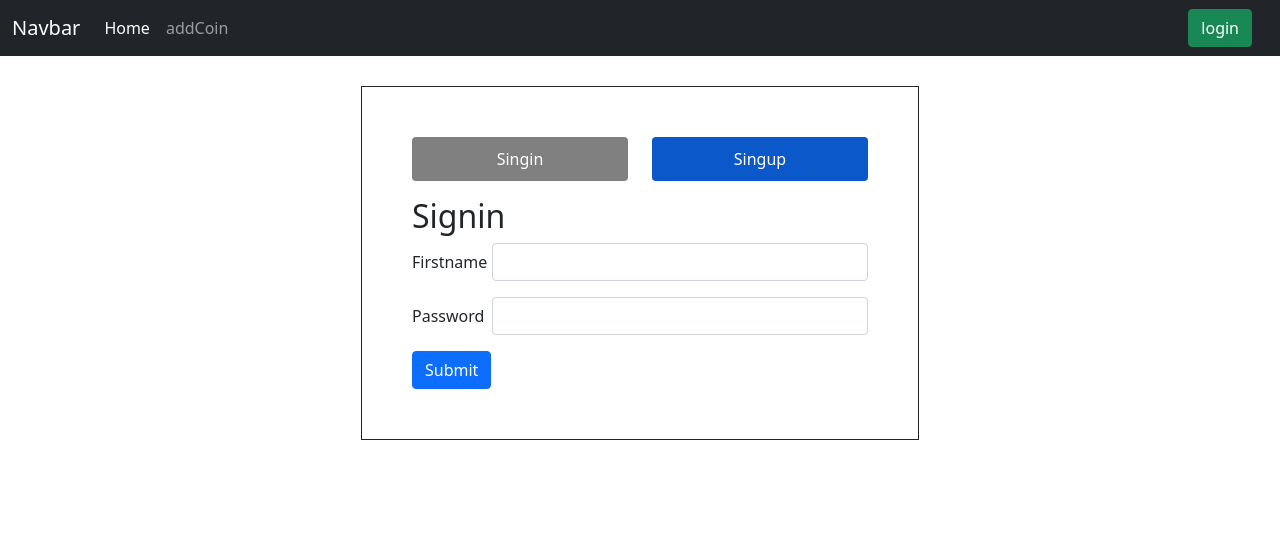
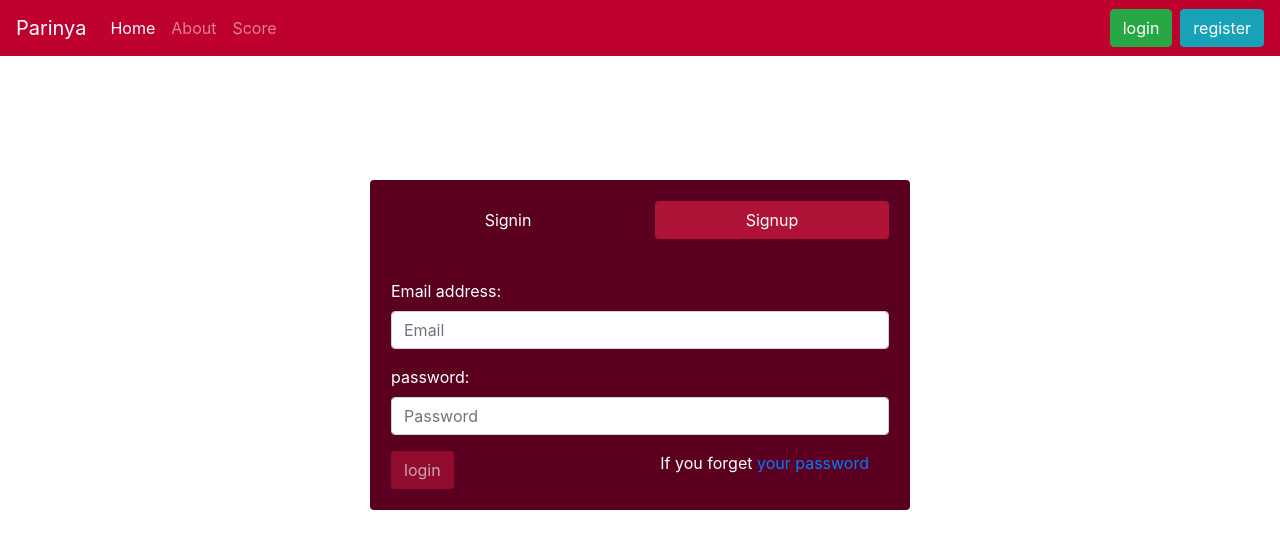
Before and after one commit to parinBo/coin-django, a Django app: page /login/ in a window 1280 px wide. Shown: the top 549 px of the page. Run offline with Django 3.2, Linux system fonts and the light colour scheme; some libraries are stand-ins or nearby versions.

Commit message:
change login/regis navbar

```diff
--- a/djangoCoin/settings.py
+++ b/djangoCoin/settings.py
@@ -117,7 +117,7 @@ USE_TZ = True
 
 # Static files (CSS, JavaScript, Images)
 # https://docs.djangoproject.com/en/3.1/howto/static-files/
-
+SESSION_COOKIE_AGE = 60
 STATIC_URL = 'static/'
 LOGIN_REDIRECT_URL = 'home'
 LOGOUT_REDIRECT_URL = 'login'
--- a/djangoCoin/urls.py
+++ b/djangoCoin/urls.py
@@ -7,7 +7,7 @@ urlpatterns = [
     path('',views.home,name="home"),
     path('login/', auth_views.LoginView.as_view(template_name='login.html'),name='login'),
     path('logout', auth_views.LogoutView.as_view(),name='logout'),
-    path('register',views.register,name="register"),
+    path('login/signup',views.register,name="register"),
     path('addcoin',views.addCoin,name="addCoin"),
 
 ]
--- /dev/null
+++ b/static/css/style.css
@@ -0,0 +1,15 @@
+.active-btn{
+    background: #5B0021;
+    color: white;
+}
+
+.wait-btn{
+    background: #AF1237;
+    color: white;
+}
+
+.btm-{
+    position: absolute;
+    right: 0;
+    margin-right: 40px;
+}
--- a/static/js/login.js
+++ b/static/js/login.js
@@ -1,17 +1,8 @@
-$(document).ready(function(){
-    $("#signupForm").hide();
-    $("#signinBtn").click(function(){
-        $(this).css("background-color", "gray");
-        $("#signupBtn").css("background-color", "#0a58ca");
-        $("#signinForm").show();
-        $("#signupForm").hide();
-    });
-
-
-    $("#signupBtn").click(function(){
-        $(this).css("background-color", "gray");
-        $("#signinBtn").css("background-color", "#0a58ca");
-        $("#signinForm").hide();
-        $("#signupForm").show();
-      });
-  });
+$("input[type=submit]").attr("disabled",true)
+$("#terms").click(function(){
+    if(document.getElementById("terms").checked){
+        $("input[type=submit]").attr("disabled",false)
+    }else{
+        $("input[type=submit]").attr("disabled",true)
+    }
+})
--- /dev/null
+++ b/static/js/script.js
@@ -0,0 +1,17 @@
+$(document).ready(function(){
+    $("#signupform").toggle()
+    $("#signinbtn").click(function(){
+        $("#signinform").show()
+        $("#signupform").hide()
+        $("#signupbtn").removeClass("active-btn").addClass("wait-btn");
+        $(this).removeClass("wait-btn").addClass("active-btn");
+        $()
+    })
+    $("#signupbtn").click(function(){
+        $("#signupform").show()
+        $("#signinform").hide()
+        $("#signinbtn").removeClass("active-btn").addClass("wait-btn");
+        $(this).removeClass("wait-btn").addClass("active-btn");
+    })
+
+})
--- a/templates/addCoin.html
+++ b/templates/addCoin.html
@@ -4,5 +4,10 @@
 
 {% block content %}
 
+<div class="container">
+    <div class="d-flex justify-content-center">
+        <h1>test</h1>
+    </div>
+</div>
 
 {% endblock content %}
--- a/templates/login.html
+++ b/templates/login.html
@@ -1,29 +1,82 @@
-{% extends "./share/layout.html" %}
+{% include './share/layout.html' %}
 {% load static %}
 {% block content %}
-
-<link rel="stylesheet" href="{% static 'css/login.css' %}">
-<script src="{% static 'js/login.js' %}"></script>
 <div class="container">
-    <div class="card-box col-xl-6 col-sm-12 ">
+		<div class="row justify-content-md-center mt-4">
+			<div class="col-xl-6 col-lg-6 col-md-6 col-sm-12 col-12">
+				<div class="card active-btn" style="margin-top:100px">
+					<div class="card-body">
 						<div class="row">
-            <div class="col-xl-6 col-sm-10  "><button class="button" style="width:100%;background-color:gray;" id="signinBtn">Singin</button></div>
-            <div class="col-xl-6 col-sm-10"><a href="{% url 'register' %}"><button class="button" style="width:100%;" id="signupBtn">Singup</button></a></div>
+							<div class="col-6"><p class="btn active-btn" id="signinbtn" style="width:100%">Signin</p></div>
+							<div class="col-6"><p class="btn wait-btn" id="signupbtn"  style="width:100%">Signup</p></div>
 						</div>
-        <form action="" method="post">
+						<form action="" method="post" id="signinform">
 						   {% csrf_token %}
-            <h2 class="mt-3">Signin</h2>
-            <div class="mb-3 row">
-                <label for="staticEmail" class="col-sm-2 col-form-label">Firstname</label>
-                <div class="col-sm-10"><input type="text" class="form-control" name="username" ></div>
+							<div class="row mt-4">
+								<div class="col-12">
+									<div class="form-group">
+									<label for="email">Email address:</label>
+										<input type="text" class="form-control" name="username"  placeholder="Email">
 									</div>
-            <div class="mb-3 row">
-                <label for="inputPassword" class="col-sm-2 col-form-label">Password</label>
-                    <div class="col-sm-10"><input type="password" class="form-control" name="password"></div>
 								</div>
-            <button type="submit" class="btn btn-primary">Submit</button>
+								</div>
+								<div class="row">
+								<div class="col-12">
+									<div class="form-group">
+									<label for="password">password:</label>
+										<input type="password" class="form-control" name="password"  placeholder="Password">
+									</div>
+								</div>
+							</div>
+							<div class="row">
+									<div class="btm-">If you forget <a href="http://" >your password</a></div>
+							</div>
+							<input type="submit" class="btn wait-btn" value="login">
 						</form>
-
+						<form action="signup" method="post" id="signupform">
+							{% csrf_token %}
+							<div class="row mt-4">
+								<div class="col-md-6 col-sm-12">
+									<div class="form-group">
+										<label for="email">Email :</label>
+										<input type="text" class="form-control" name="email"  placeholder="Email">
+									</div>
+								</div>
+								<div class="col-md-6 col-sm-12">
+									<div class="form-group">
+									<label for="password">password:</label>
+										<input type="password" class="form-control" name="password"  placeholder="Password">
+									</div>
+								</div>
+							</div>
+							<div class="row mt-2">
+								<div class="col-md-6 col-sm-12">
+									<div class="form-group">
+										<label for="email">Firstname :</label>
+										<input type="text" class="form-control" name="firstname"  placeholder="firstname">
+									</div>
+								</div>
+								<div class="col-md-6 col-sm-12">
+									<div class="form-group">
+									<label for="password">Lastname:</label>
+										<input type="text" class="form-control" name="lastname"  placeholder="lastname">
+									</div>
+								</div>
+							</div>
+							<div class="row">
+									<div class="btm-">
+									<input type="checkbox" name="terms" id="terms" class="mx-2">I agree with the<a href="http://" > Terms</a>
+								</div>
+							</div>
+							<input type="submit" class="btn wait-btn" value="Signup">
+						</form>
+                    </div>
+				</div>
+			</div>
 		</div>
 </div>
 {% endblock content %}
+
+<link rel="stylesheet" href="{% static 'css/style.css' %}">
+<script src="{% static 'js/script.js' %}"></script>
+<script src="{% static 'js/login.js' %}"></script>
--- a/templates/share/layout.html
+++ b/templates/share/layout.html
@@ -4,17 +4,16 @@
     <meta charset="UTF-8">
     <meta http-equiv="X-UA-Compatible" content="IE=edge">
     <meta name="viewport" content="width=device-width, initial-scale=1.0">
-    <link href="https://cdn.jsdelivr.net/npm/bootstrap@5.0.0-beta2/dist/css/bootstrap.min.css" rel="stylesheet" integrity="sha384-BmbxuPwQa2lc/FVzBcNJ7UAyJxM6wuqIj61tLrc4wSX0szH/Ev+nYRRuWlolflfl" crossorigin="anonymous">
-    <script src="https://cdn.jsdelivr.net/npm/bootstrap@5.0.0-beta2/dist/js/bootstrap.bundle.min.js" integrity="sha384-b5kHyXgcpbZJO/tY9Ul7kGkf1S0CWuKcCD38l8YkeH8z8QjE0GmW1gYU5S9FOnJ0" crossorigin="anonymous"></script>
-    <script src="https://cdn.jsdelivr.net/npm/@popperjs/core@2.6.0/dist/umd/popper.min.js" integrity="sha384-KsvD1yqQ1/1+IA7gi3P0tyJcT3vR+NdBTt13hSJ2lnve8agRGXTTyNaBYmCR/Nwi" crossorigin="anonymous"></script>
-<script src="https://cdn.jsdelivr.net/npm/bootstrap@5.0.0-beta2/dist/js/bootstrap.min.js" integrity="sha384-nsg8ua9HAw1y0W1btsyWgBklPnCUAFLuTMS2G72MMONqmOymq585AcH49TLBQObG" crossorigin="anonymous"></script>
+    <link rel="stylesheet" href="https://maxcdn.bootstrapcdn.com/bootstrap/4.0.0/css/bootstrap.min.css" integrity="sha384-Gn5384xqQ1aoWXA+058RXPxPg6fy4IWvTNh0E263XmFcJlSAwiGgFAW/dAiS6JXm" crossorigin="anonymous">
+    <script src="https://code.jquery.com/jquery-3.2.1.slim.min.js" integrity="sha384-KJ3o2DKtIkvYIK3UENzmM7KCkRr/rE9/Qpg6aAZGJwFDMVNA/GpGFF93hXpG5KkN" crossorigin="anonymous"></script>
+<script src="https://cdnjs.cloudflare.com/ajax/libs/popper.js/1.12.9/umd/popper.min.js" integrity="sha384-ApNbgh9B+Y1QKtv3Rn7W3mgPxhU9K/ScQsAP7hUibX39j7fakFPskvXusvfa0b4Q" crossorigin="anonymous"></script>
+<script src="https://maxcdn.bootstrapcdn.com/bootstrap/4.0.0/js/bootstrap.min.js" integrity="sha384-JZR6Spejh4U02d8jOt6vLEHfe/JQGiRRSQQxSfFWpi1MquVdAyjUar5+76PVCmYl" crossorigin="anonymous"></script>
 <script src="https://ajax.googleapis.com/ajax/libs/jquery/3.5.1/jquery.min.js"></script>
-    <title>Document</title>
+    <title>Parinya</title>
 </head>
 <body>
-    {% include './navbar.html' %}
-    {% block content %}
-
-    {% endblock content %}
+ {% extends './navbar.html' %}
+ {% block content %}
+{% endblock %}
 </body>
 </html>
--- a/templates/share/navbar.html
+++ b/templates/share/navbar.html
@@ -1,26 +1,28 @@
-<nav class="navbar navbar-expand-lg navbar-dark bg-dark">
-  <div class="container-fluid">
-    <a class="navbar-brand" href="{% url 'home' %}">Navbar</a>
-    <button class="navbar-toggler" type="button" data-bs-toggle="collapse" data-bs-target="#navbarSupportedContent" aria-controls="navbarSupportedContent" aria-expanded="false" aria-label="Toggle navigation">
+
+<nav class="navbar navbar-expand-lg navbar-dark " style="background: #BE012E;">
+  <a class="navbar-brand" href="#">Parinya</a>
+  <button class="navbar-toggler" type="button" data-toggle="collapse" data-target="#navbarSupportedContent" aria-controls="navbarSupportedContent" aria-expanded="false" aria-label="Toggle navigation">
     <span class="navbar-toggler-icon"></span>
   </button>
   <div class="collapse navbar-collapse" id="navbarSupportedContent">
-      <ul class="navbar-nav me-auto mb-2 mb-lg-0">
-        <li class="nav-item">
-          <a class="nav-link active" aria-current="page" href="{% url 'home' %}">Home</a>
+    <ul class="navbar-nav mr-auto">
+      <li class="nav-item active">
+        <a class="nav-link" href="/">Home </a>
       </li>
       <li class="nav-item">
-          <a class="nav-link" href="{% url 'addCoin' %}">addCoin</a>
+        <a class="nav-link" href="/about">About</a>
+      </li>
+       <li class="nav-item">
+        <a class="nav-link" href="/score">Score</a>
       </li>
     </ul>
      {% if user.is_authenticated %}
-        <p class="text-white mx-4">Hi! : {{user.first_name}}</p>
-        <a href="{% url 'logout' %}"><button class="btn btn-danger">logout</button></a>
+     <p class="text-white mr-4">Hi! : {{user.first_name}}</p>
+     <a class="btn btn-danger my-2 my-sm-0 "  href="/logout">logout</a>
      {% else %}
-        <a href="{% url 'login' %}"><button class="btn btn-success mx-3" type="submit">login</button></a>
+     <a class="btn btn-success my-2 my-sm-0 "  href="/login">login</a>
+      <a class="btn btn-info my-2 my-sm-0 ml-2"  href="/register">register</a>
      {% endif %}
-      <div class="d-flex">
-      </div>
-    </div>
+
   </div>
 </nav>
```
Also changed, not shown: coin/views.py (+20 -13 lines), templates/index.html (+12 -0 lines), db.sqlite3, 1 other file. Lines whose indentation alone changed are shown as unchanged.
